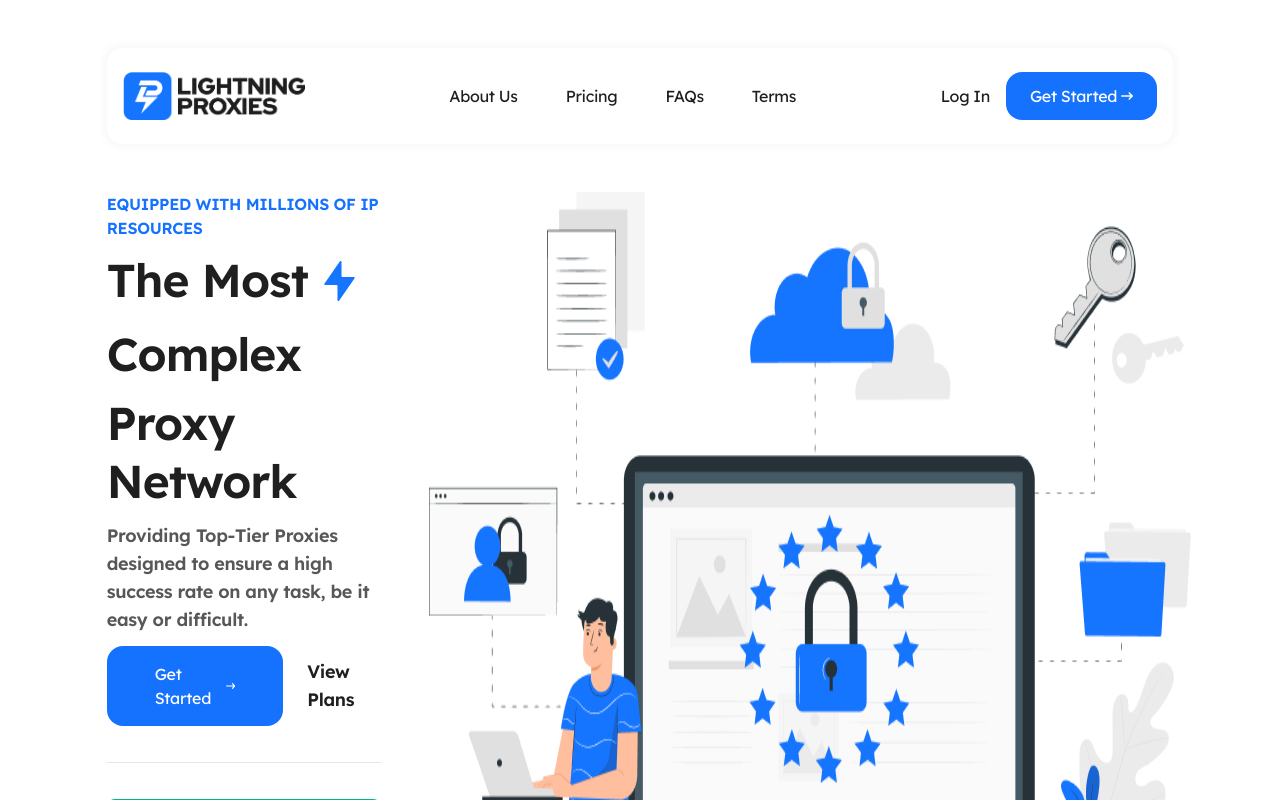
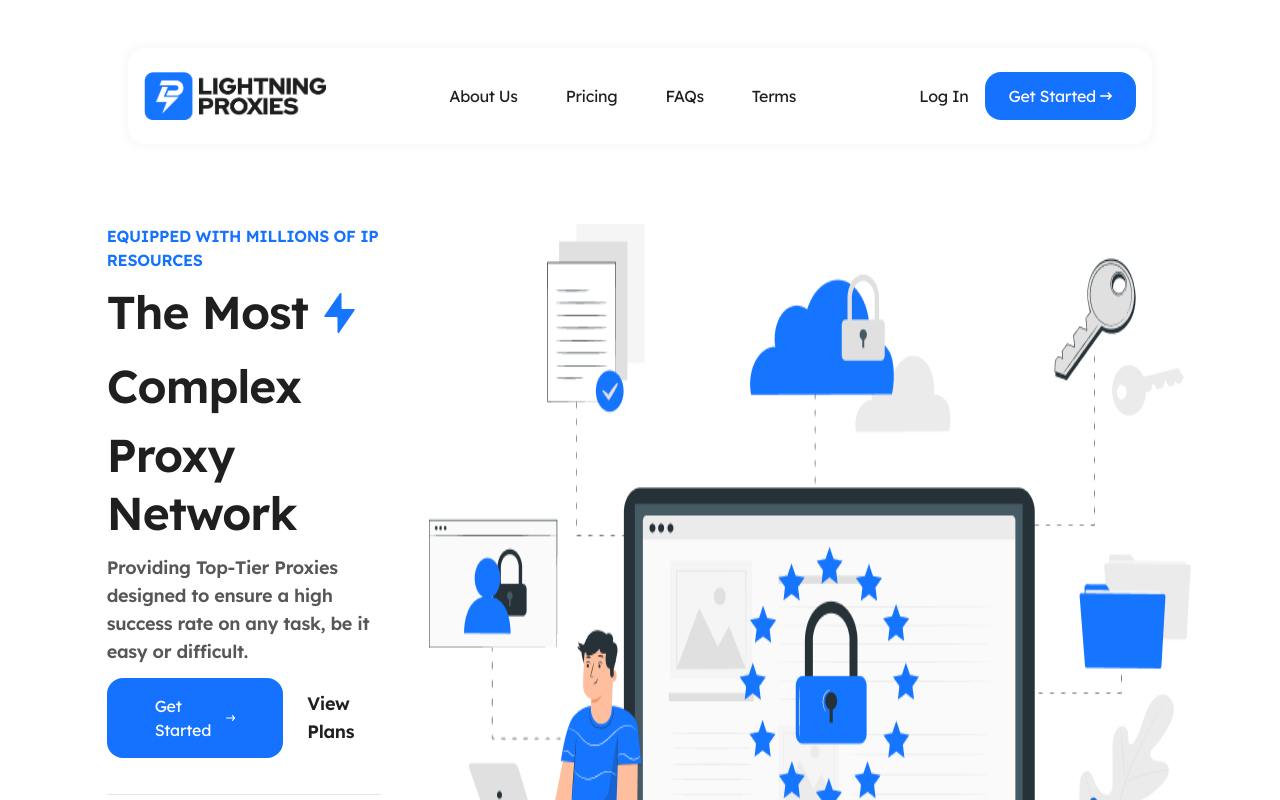
Before and after one commit to voldev94321/lightening, a Next.js app: page /landing in a window 1280 px wide. Shown: the top 800 px of the page. Built offline with nearby package versions, Linux system fonts and the light colour scheme.

Commit message:
fix:header hiding when footer

```diff
--- a/src/app/landing/LandingPage/LandingComponent/index.tsx
+++ b/src/app/landing/LandingPage/LandingComponent/index.tsx
@@ -6,7 +6,7 @@ import CustomerRating from "./CustomerRating";
 
 const LandingComponent = () => {
   return (
-    <div className="lg:flex mt-24 gap-12">
+    <div className="lg:flex md:mt-32 mt-16 gap-12">
       <div className="flex-grow flex flex-col gap-3">
         <div className="text-accent uppercase font-semibold">
           Equipped with Millions of IP Resources
--- a/src/app/landing/LandingPage/index.tsx
+++ b/src/app/landing/LandingPage/index.tsx
@@ -10,7 +10,6 @@ import FAQsComponent from "./FAQsComponent";
 const LandingPage = () => {
   return (
     <div className="max-w-default w-5/6 mx-auto">
-      <TopBar />
       <LandingComponent />
       <AboutUsComponent />
       <PricingComponent />
--- a/src/layouts/TopBar/index.tsx
+++ b/src/layouts/TopBar/index.tsx
@@ -30,7 +30,7 @@ const TopBar = () => {
   const [isMenu, setIsMenu] = React.useState(false);
 
   return (
-    <CardBox className="sticky md:top-12 top-4 lg:h-24 w-full bg-white z-50 shadow-[0px_0px_5px_5px_rgb(150,150,150,0.05)]">
+    <CardBox className="sticky md:top-12 top-4 lg:h-24 max-w-default md:w-4/5 w-11/12  mx-auto bg-white z-50 shadow-[0px_0px_5px_5px_rgb(150,150,150,0.05)]">
       <div className="flex items-center w-full h-full justify-between">
         <img src="/img/logo.png" alt="logo" className="md:h-12 h-8" />
         <div className="lg:flex gap-12 hidden">
--- a/src/providers/MainProvider.tsx
+++ b/src/providers/MainProvider.tsx
@@ -1,6 +1,7 @@
 "use client";
 
 import Footer from "@/layouts/Footer";
+import TopBar from "@/layouts/TopBar";
 import { ReactNode } from "react";
 
 interface MainProviderProps {
@@ -10,6 +11,7 @@ interface MainProviderProps {
 const MainProvider = ({ children }: MainProviderProps) => {
   return (
     <div className="w-screen min-h-screen bg-background text-text">
+      <TopBar/>
       {children}
       <Footer/>
     </div>
```
